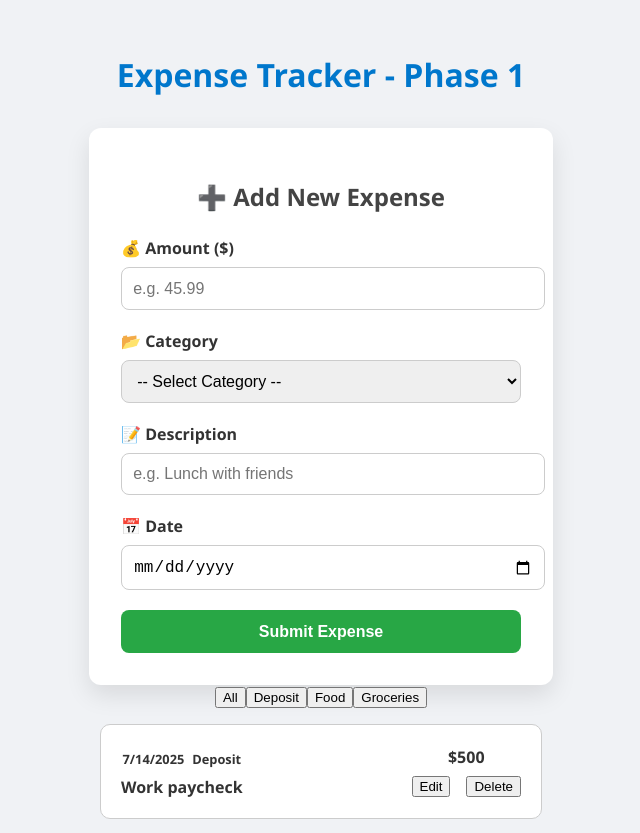
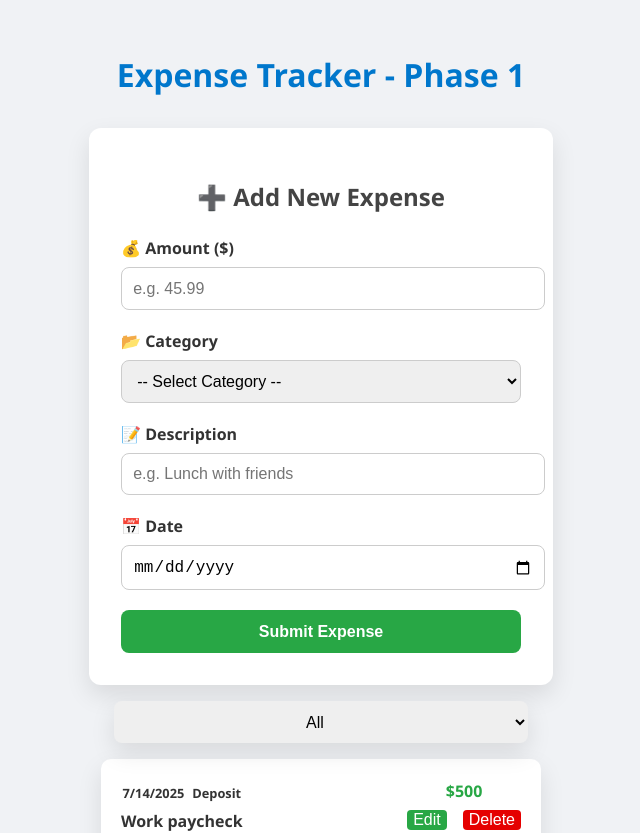
Before and after one commit to avnishsinha/Expense-Tracker-, a React (Create React App) app: page / in a window 1280 px wide. Shown: the top 833 px of the page, without its empty margins (319-959 px from the left). Built offline with nearby package versions, Linux system fonts and the light colour scheme.

Commit message:
css for expense cards

```diff
--- a/src/expenseCard.css
+++ b/src/expenseCard.css
@@ -3,7 +3,7 @@
     display: flex;
     margin: 1rem auto;
     padding: 20px;
-    border: 1px solid #ccc;
+    box-shadow: 0 10px 25px rgba(0, 0, 0, 0.1);
     border-radius: 10px;
     background-color: #fff;
     justify-content: space-between;
@@ -45,3 +45,48 @@ p {
   color: #333;
   font-weight: 600;
 }
+
+#edit {
+  background-color: #28a745;
+  color: white;
+  border-radius: 4px;
+  border: none;
+  cursor: pointer;
+  font-size: 1rem;
+  transition: background-color 0.2s ease;
+}
+
+#edit:hover {
+  background-color: #218838;
+}
+
+#delete {
+  background-color: #e50000;
+  color: white;
+  border-radius: 4px;
+  border: none;
+  cursor: pointer;
+  font-size: 1rem;
+  transition: background-color 0.2s ease;
+}
+
+#delete:hover {
+  background-color: #990000;
+}
+
+.filter{
+  justify-content: center;
+  display: flex;
+  margin: 1rem;
+}
+.categories {
+  width: 35%;
+  padding: 0.7rem;
+  border: none;
+  border-radius: 8px;
+  font-size: 1rem;
+  justify-content: center;
+  display: flex;
+  box-shadow: 0 10px 25px rgba(0, 0, 0, 0.1);
+  text-align: center;
+}
--- a/src/expenseCard.js
+++ b/src/expenseCard.js
@@ -3,6 +3,7 @@ import { useState } from 'react';
 import './expenseCard.css';
 
 function ExpenseCard({ amount, category, description, date }) {
+
   return (
     <div className="expenseCard">
       <div className="left">
@@ -13,10 +14,15 @@ function ExpenseCard({ amount, category, description, date }) {
         <p>{description}</p>
       </div>
       <div className="right">
-        <p>${amount}</p>
+        <p style={{
+          color: category === 'Deposit'
+          ? '#28a745'
+          : '#e50000' }}>
+          ${amount}
+        </p>
         <div className="bottom">
-          <button>Edit</button>
-          <button>Delete</button>
+          <button id="edit">Edit</button>
+          <button id="delete">Delete</button>
         </div>
       </div>
     </div>
@@ -36,15 +42,17 @@ function ExpenseList() {
   return (
     <div>
       <div className="filter">
-        {categories.map(cat => (
-          <button
-            key={cat}
-            onClick={() => setSelectedCategory(cat)}
-            className={selectedCategory === cat ? 'active' : ''}
-          >
-            {cat}
-          </button>
-        ))}
+        <select className="categories"
+        value={selectedCategory}
+        onChange={(e) => setSelectedCategory(e.target.value)}
+        >
+          {categories.map(cat => (
+            <option key={cat} value={cat}>
+              {cat}
+            </option>
+          ))}
+        </select>
+
       </div>
 
       <dl>
```
